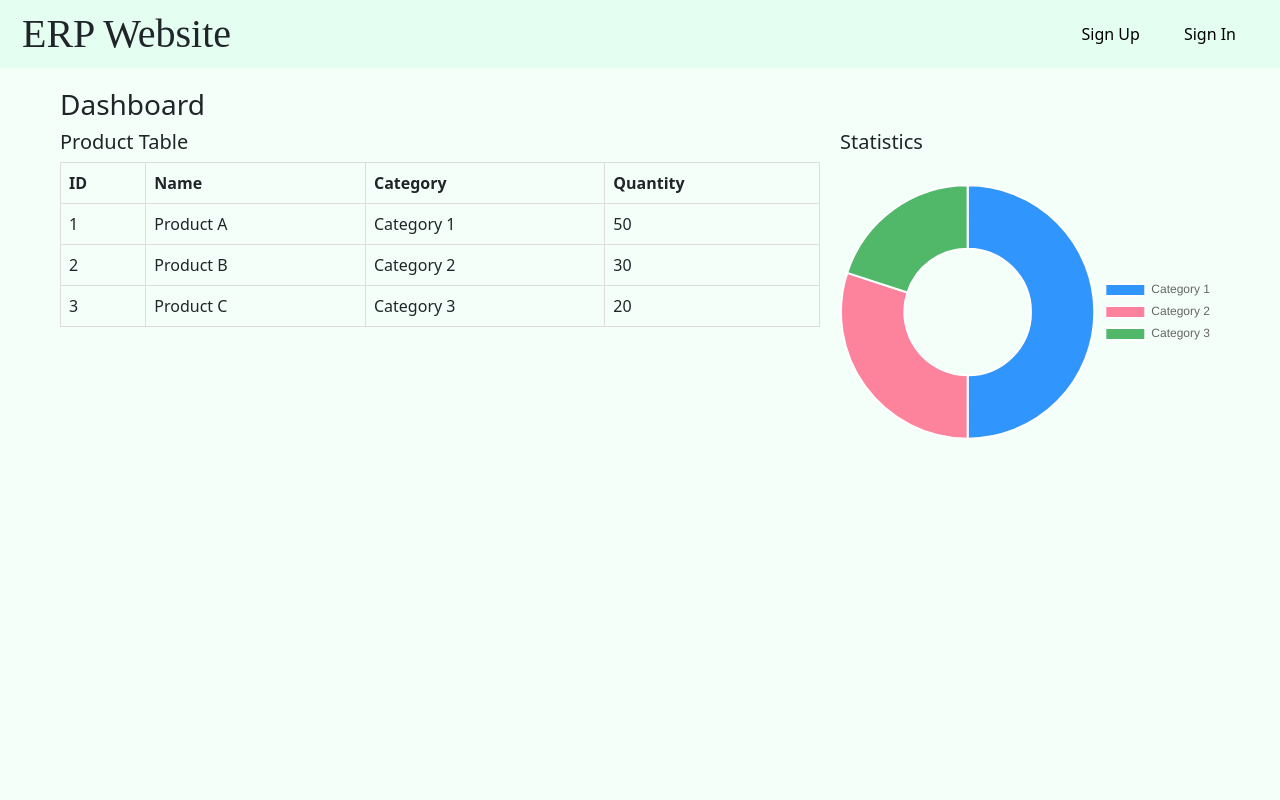
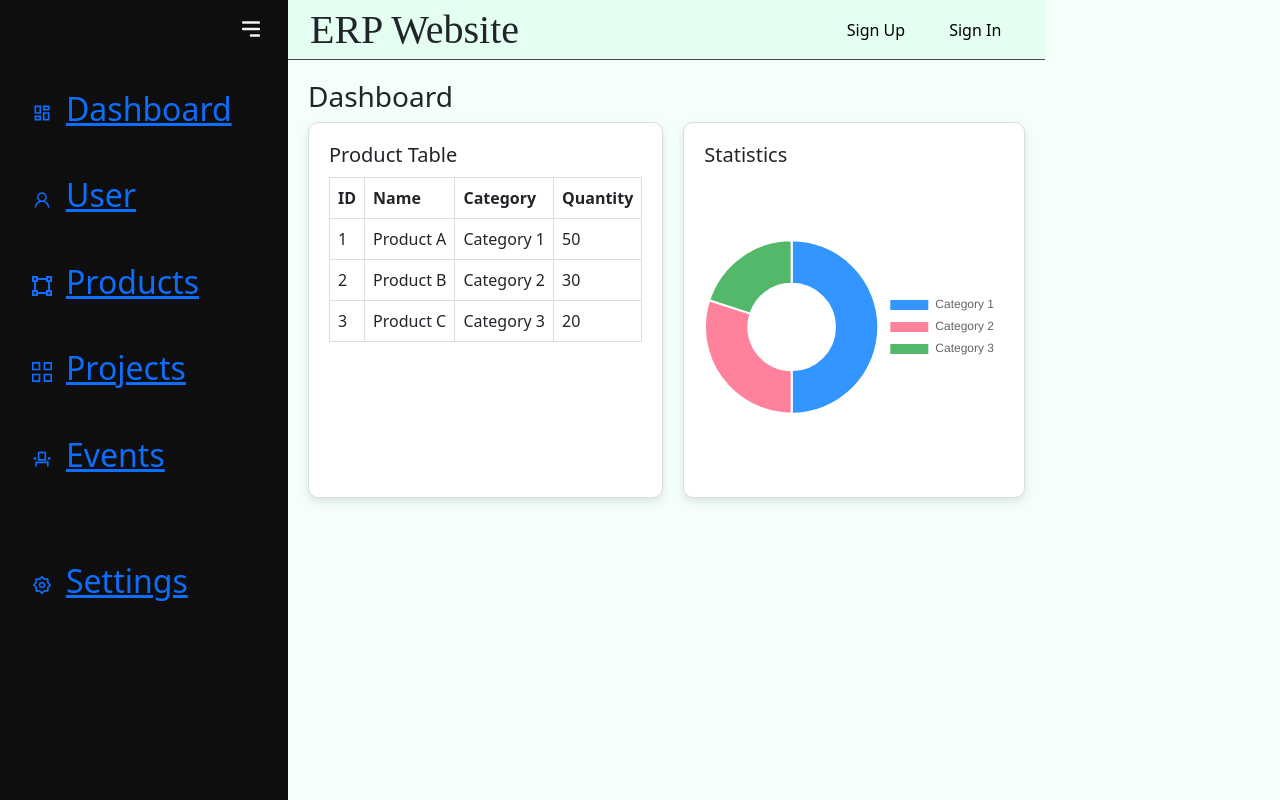
Before and after one commit to nirbhay221/ERP-CRUD-APP, a React (Create React App) app: page /dashboard in a window 1280 px wide. Built offline with nearby package versions, Linux system fonts and the light colour scheme.

Commit message:
Introducing Sidebar and Dashboard.

```diff
--- a/package.json
+++ b/package.json
@@ -14,6 +14,7 @@
     "react-bootstrap": "^2.10.5",
     "react-chartjs-2": "^5.2.0",
     "react-dom": "^18.3.1",
+    "react-icons": "^5.4.0",
     "react-redux": "^8.1.3",
     "react-router-dom": "^7.0.1",
     "react-scripts": "5.0.1",
@@ -45,6 +46,7 @@
     ]
   },
   "devDependencies": {
-    "@babel/plugin-proposal-private-property-in-object": "^7.21.11"
+    "@babel/plugin-proposal-private-property-in-object": "^7.21.11",
+    "tailwindcss": "^3.4.16"
   }
 }
--- a/src/App.js
+++ b/src/App.js
@@ -1,13 +1,20 @@
-import { BrowserRouter, Navigate, Route, Routes } from "react-router-dom";
+import { BrowserRouter, Link, Navigate, Route, Routes } from "react-router-dom";
 import { useDispatch, useSelector } from "react-redux";
 import SignInPage from "./components/SignInPage";
 import SignUpPage from "./components/SignUp";
 import HomePage from "./components/HomePage";
-import { useEffect } from "react";
+import React, { useEffect, useState } from "react";
 import { userAuthenticated } from "./app/authenticationSlice";
 import StatisticsPage from "./components/StatisticsPage";
 import Navbar from "./components/Navbar";
 import Dashboard from "./components/Dashboard";
+import { HiMenuAlt3 } from "react-icons/hi";
+import { MdOutlineDashboard } from "react-icons/md";
+import { AiOutlineUser } from "react-icons/ai";
+import {RiSettings2Line} from "react-icons/ri";
+import { MdOutlineEventSeat } from "react-icons/md";
+import { GrProjects } from "react-icons/gr";
+import { SiMaterialdesignicons } from "react-icons/si";
 
 const App = () => {
   const isLoggedIn = useSelector((state) =>
@@ -20,11 +27,40 @@ const App = () => {
       dispatch(userAuthenticated({token}));
     }
   }, [dispatch]);
-
+  const menus = [
+    {name: "Dashboard", link: '/', icon: MdOutlineDashboard},
+    {name: "User", link: '/', icon: AiOutlineUser},
+    {name: "Products", link: '/', icon: SiMaterialdesignicons},
+    {name: "Projects", link: '/', icon: GrProjects },
+    {name: "Events", link: '/', icon: MdOutlineEventSeat },
+    {name: "Settings", link: '/', icon: RiSettings2Line, margin : true}
+  ]
+  const [open, setOpen] = useState(true)
   console.log("Logged In", isLoggedIn)
   return (
     <BrowserRouter>
-    <Navbar />
+    <div className = "flex">
+    <div className={`bg-[#0e0e0e] min-h-screen ${open ? "w-72": "w-16"} duration-500 text-gray-100 px-4`}>
+      <div className = "py-3 flex justify-end">
+        <HiMenuAlt3 size={26} className = "cursor-pointer" onClick={() => setOpen(!open)}/>
+      </div>
+      <div className = "mt-4 flex flex-col gap-4 relative">
+      {
+        menus?.map((menu, i) => (
+        <Link to = {menu?.link} key ={i}
+          className={`${menu?.margin && "mt-10"} group flex items-center text-sm gap-3.5 font-medium p-2 hover:bg-gray-800 rounded-md`}>
+          <div>
+            {React.createElement(menu?.icon, {size: '20'})}
+          </div>
+          <h2 style = {{transitionDelay: `${i+3}00ms`, }} className={`whitespace-pre duration-500 ${!open && 'opacity-0 translate-x-28 overflow-hidden'}`} >{menu?.name}</h2>
+          <h2 className= {`${open && "hidden"} absolute left-48 bg-white font-semibold whitespace-pre text-gray-900 rounded-md drop-shadow-lg px-0 py-0 w-0 overflow-hidden group-hover:px-2 group-hover:py-1 group-hover:left-14 group-hover:duration-300 group-hover:w-fit`}> {menu?.name}</h2>
+        </Link>
+        ))
+        }
+      </div>
+    </div>
+    <div >
+    <Navbar/>
       <Routes>
         <Route
           path="/"
@@ -51,7 +87,11 @@ const App = () => {
           element={<h2>Page not found!</h2>}
         />
       </Routes>
+      </div>
+      </div>
     </BrowserRouter>
+
+
   );
 };
 
--- a/src/components/Dashboard.js
+++ b/src/components/Dashboard.js
@@ -1,12 +1,7 @@
 import React from "react";
 import { useNavigate } from "react-router-dom";
 import { Doughnut } from "react-chartjs-2";
-import {
-    Chart as ChartJS,
-    ArcElement,
-    Tooltip,
-    Legend
-} from "chart.js";
+import { Chart as ChartJS, ArcElement, Tooltip, Legend } from "chart.js";
 
 ChartJS.register(ArcElement, Tooltip, Legend);
 
@@ -56,8 +51,30 @@ const Dashboard = () => {
         <div style={{ maxWidth: "1200px", margin: "auto", padding: "20px" }}>
             <h3>Dashboard</h3>
             <div style={{ display: "flex", gap: "20px", marginBottom: "20px" }}>
-                <div style={{ flex: 2 }}>
-                    <h5>Product Table</h5>
+                <div
+                    style={{
+                        flex: 2,
+                        backgroundColor: "#fff",
+                        border: "1px solid #ddd",
+                        borderRadius: "10px",
+                        boxShadow: "0 4px 8px rgba(0, 0, 0, 0.1)",
+                        padding: "20px",
+                        cursor: "pointer",
+                        transition: "transform 0.2s, box-shadow 0.2s",
+                    }}
+                    onClick={() => navigate("/products")}
+                    onMouseEnter={(e) => {
+                        e.currentTarget.style.transform = "scale(1.02)";
+                        e.currentTarget.style.boxShadow =
+                            "0 8px 16px rgba(0, 0, 0, 0.2)";
+                    }}
+                    onMouseLeave={(e) => {
+                        e.currentTarget.style.transform = "scale(1)";
+                        e.currentTarget.style.boxShadow =
+                            "0 4px 8px rgba(0, 0, 0, 0.1)";
+                    }}
+                >
+                    <h5 style={{ marginBottom: "10px" }}>Product Table</h5>
                     <table
                         style={{
                             width: "100%",
@@ -67,29 +84,73 @@ const Dashboard = () => {
                     >
                         <thead>
                             <tr>
-                                <th style={{ border: "1px solid #ddd", padding: "8px" }}>ID</th>
-                                <th style={{ border: "1px solid #ddd", padding: "8px" }}>Name</th>
-                                <th style={{ border: "1px solid #ddd", padding: "8px" }}>Category</th>
-                                <th style={{ border: "1px solid #ddd", padding: "8px" }}>Quantity</th>
+                                <th
+                                    style={{
+                                        border: "1px solid #ddd",
+                                        padding: "8px",
+                                    }}
+                                >
+                                    ID
+                                </th>
+                                <th
+                                    style={{
+                                        border: "1px solid #ddd",
+                                        padding: "8px",
+                                    }}
+                                >
+                                    Name
+                                </th>
+                                <th
+                                    style={{
+                                        border: "1px solid #ddd",
+                                        padding: "8px",
+                                    }}
+                                >
+                                    Category
+                                </th>
+                                <th
+                                    style={{
+                                        border: "1px solid #ddd",
+                                        padding: "8px",
+                                    }}
+                                >
+                                    Quantity
+                                </th>
                             </tr>
                         </thead>
                         <tbody>
                             {productData.map((product) => (
-                                <tr
-                                    key={product.id}
-                                    style={{ cursor: "pointer" }}
-                                    onClick={() => navigate("/products")}
+                                <tr key={product.id}>
+                                    <td
+                                        style={{
+                                            border: "1px solid #ddd",
+                                            padding: "8px",
+                                        }}
                                     >
-                                    <td style={{ border: "1px solid #ddd", padding: "8px" }}>
                                         {product.id}
                                     </td>
-                                    <td style={{ border: "1px solid #ddd", padding: "8px" }}>
+                                    <td
+                                        style={{
+                                            border: "1px solid #ddd",
+                                            padding: "8px",
+                                        }}
+                                    >
                                         {product.name}
                                     </td>
-                                    <td style={{ border: "1px solid #ddd", padding: "8px" }}>
+                                    <td
+                                        style={{
+                                            border: "1px solid #ddd",
+                                            padding: "8px",
+                                        }}
+                                    >
                                         {product.category}
                                     </td>
-                                    <td style={{ border: "1px solid #ddd", padding: "8px" }}>
+                                    <td
+                                        style={{
+                                            border: "1px solid #ddd",
+                                            padding: "8px",
+                                        }}
+                                    >
                                         {product.quantity}
                                     </td>
                                 </tr>
@@ -97,16 +158,31 @@ const Dashboard = () => {
                         </tbody>
                     </table>
                 </div>
-                <div style={{ flex: 1 }}>
-                    <h5>Statistics</h5>
                 <div
                     style={{
-                            height: "300px",
-                            marginBottom: "20px",
+                        flex: 1,
+                        backgroundColor: "#fff",
+                        border: "1px solid #ddd",
+                        borderRadius: "10px",
+                        boxShadow: "0 4px 8px rgba(0, 0, 0, 0.1)",
+                        padding: "20px",
                         cursor: "pointer",
+                        transition: "transform 0.2s, box-shadow 0.2s",
                     }}
                     onClick={() => navigate("/statistics")}
+                    onMouseEnter={(e) => {
+                        e.currentTarget.style.transform = "scale(1.02)";
+                        e.currentTarget.style.boxShadow =
+                            "0 8px 16px rgba(0, 0, 0, 0.2)";
+                    }}
+                    onMouseLeave={(e) => {
+                        e.currentTarget.style.transform = "scale(1)";
+                        e.currentTarget.style.boxShadow =
+                            "0 4px 8px rgba(0, 0, 0, 0.1)";
+                    }}
                 >
+                    <h5 style={{ marginBottom: "10px" }}>Statistics</h5>
+                    <div style={{ height: "300px" }}>
                         <Doughnut data={chartData} options={chartOptions} />
                     </div>
                 </div>
--- a/src/index.css
+++ b/src/index.css
@@ -1,3 +1,7 @@
+@tailwind base;
+@tailwind components;
+@tailwind utilities;
+
 body {
   margin: 0;
   font-family: -apple-system, BlinkMacSystemFont, 'Segoe UI', 'Roboto', 'Oxygen',
@@ -7,7 +11,76 @@ body {
   -moz-osx-font-smoothing: grayscale;
 }
 
+
 code {
   font-family: source-code-pro, Menlo, Monaco, Consolas, 'Courier New',
     monospace;
 }
+
+:root {
+  --bg: #242526;
+  --bg-accent: #484a4d;
+  --text-color: #dadce1;
+  --nav-size: 60px;
+  --border: 1px solid #474a4d;
+  --border-radius: 8px;
+  --speed: 500ms;
+}
+
+ul {
+  list-style: none;
+  margin: 0;
+  padding: 0;
+}
+
+a {
+  color : var(--text-color);
+  text-decoration: none;
+}
+
+.navbar {
+  height: var(--nav-size);
+  background-color: var(--bg);
+  padding: 0 1rem;
+  border-bottom: var(--border);
+}
+
+.navbar-nav {
+  max-width: 100%;
+  height: 100%;
+  display : flex;
+  justify-content: flex-end;
+}
+
+
+.nav-item {
+  width: calc(var(--nav-size)*0.8);
+  display: flex;
+  align-items: center;
+  justify-content: center;
+}
+
+.icon-button{
+  --button-size: calc(var(--nav-size)*0.6);
+  width: var(--button-size);
+  height: var(--button-size);
+  background-color: #484a4d;
+  border-radius: 50%;
+  padding: 5px;
+  margin: 2px;
+  display: flex;
+  align-items: center;
+  justify-content: center;
+  color: white;
+}
+
+.icon-button:hover {
+  filter: brightness(1.2);
+  color : white;
+}
+
+@media (max-width: 768px) {
+    .dashboard-grid {
+        grid-template-columns: 1fr;
+    }
+}
--- /dev/null
+++ b/tailwind.config.js
@@ -0,0 +1,8 @@
+/** @type {import('tailwindcss').Config} */
+module.exports = {
+  content: ["./src/**/*.{html,js}"],
+  theme: {
+    extend: {},
+  },
+  plugins: [],
+}
```
Also changed, not shown: src/icons/Packed-Products-Icon.png (added), 1 other file (tests, documents, lock files or other folders). Lines whose indentation alone changed are shown as unchanged.
